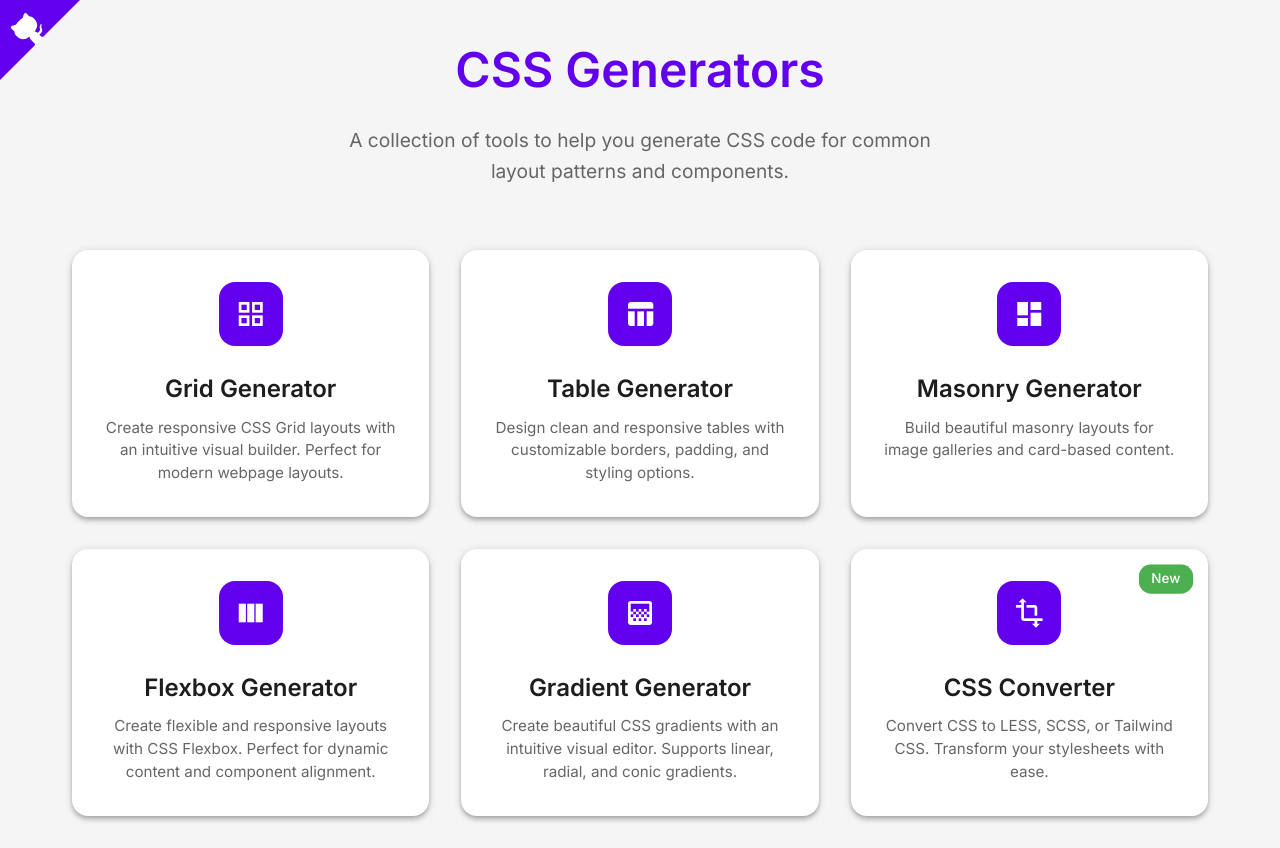
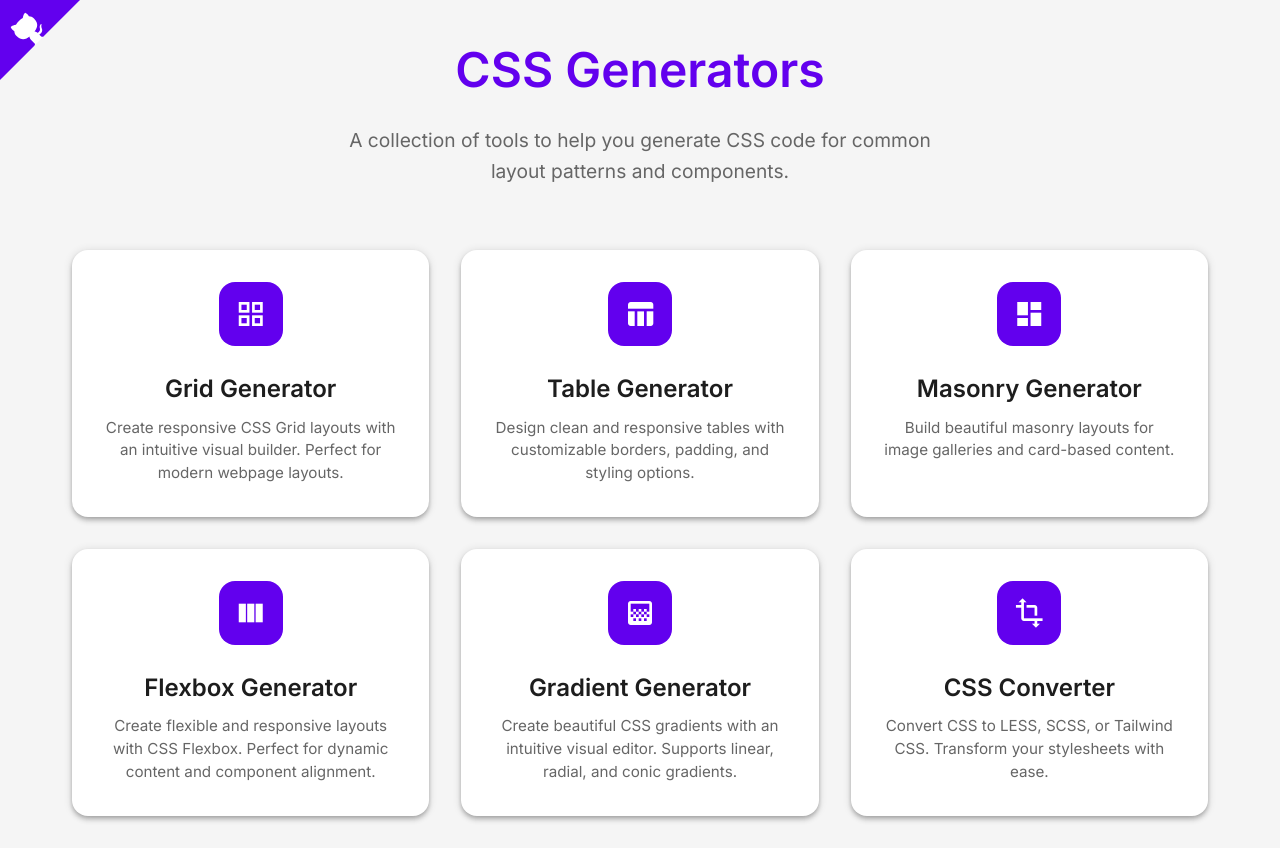
Before and after one commit to axe020/html-css-generator-tool, a plain HTML site: page index.html in a window 1280 px wide. Drawn offline with Linux system fonts and the light colour scheme.

```diff
--- a/index.html
+++ b/index.html
@@ -236,7 +236,6 @@
                 </div>
                 <h2 class="tool-name">CSS Converter</h2>
                 <p class="tool-description">Convert CSS to LESS, SCSS, or Tailwind CSS. Transform your stylesheets with ease.</p>
-                <span class="new-badge">New</span>
             </a>
         </div>
     </div>
```
